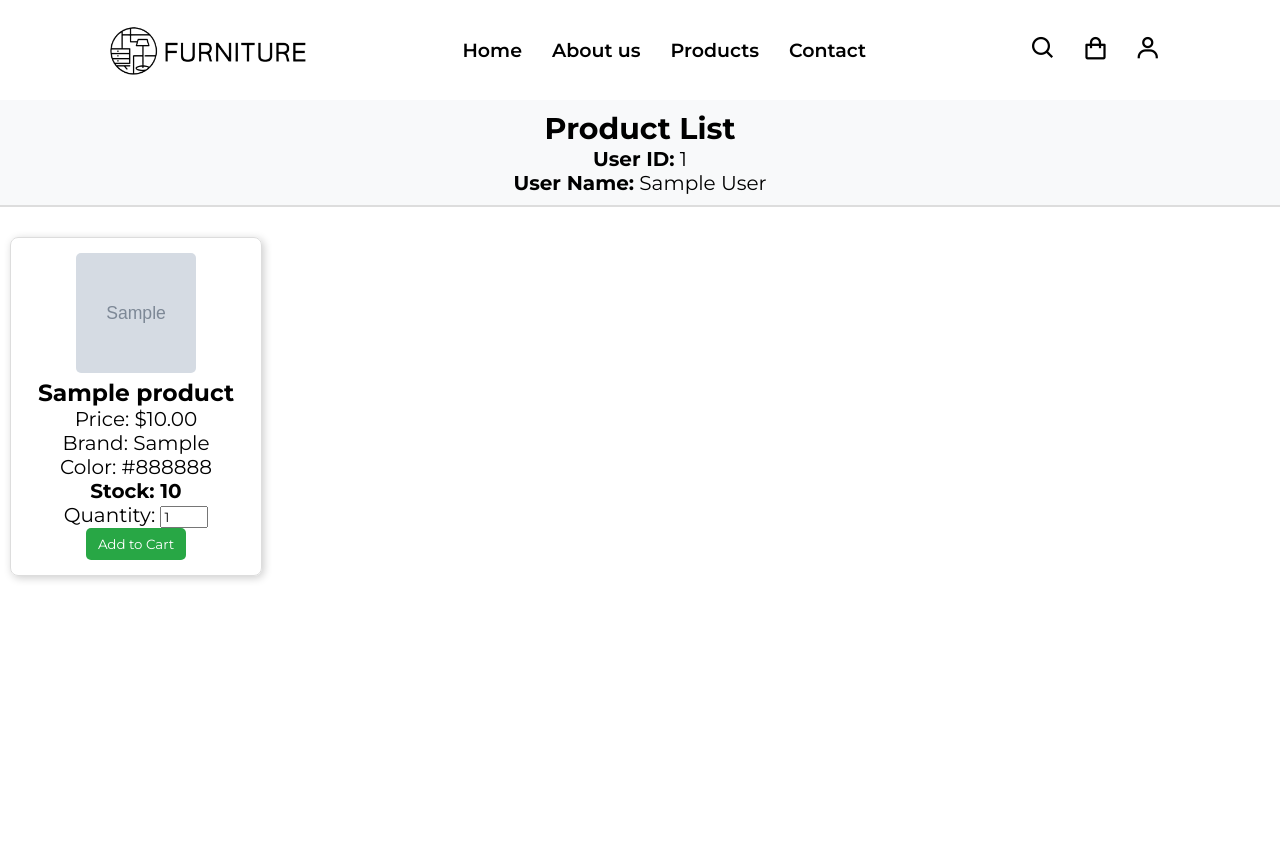
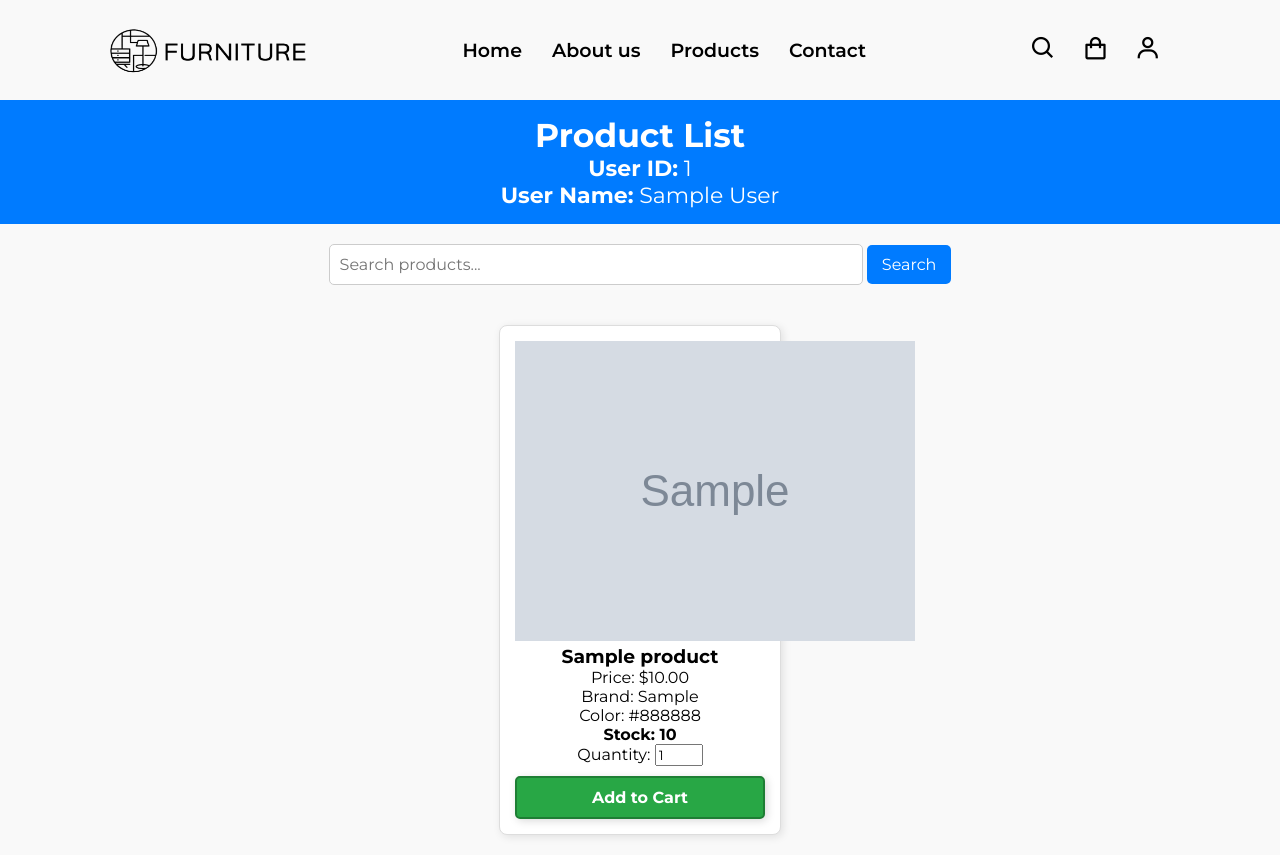
Before and after one commit to LEEJS-32/app, a PHP site: page /pages/member/product_list.php in a window 1280 px wide. Before the commit the page ends 581 px from the top, so only its background shows below. Run offline with PHP 8.4, Linux system fonts and the light colour scheme; the visitor is signed in with stand-in values (Sample User, id 1); tables that the repository leaves empty or names only in its code hold one stand-in row (values such as "Sample post"); grey boxes marked "Sample" are stand-in pictures.

Commit message:
Search bar

```diff
--- a/css/style.css
+++ b/css/style.css
@@ -1,6 +1,154 @@
+/* Main Section */
 main {
     margin: 0;
     left: 0;
     height: 88vh;
     padding: 0 8.5%;
 }
+
+/* General Styling */
+body {
+    font-family: Arial, sans-serif;
+    background-color: #f9f9f9;
+    margin: 0;
+    padding: 0;
+}
+
+/* Success Message */
+.success-message {
+    position: fixed;
+    top: 10px;
+    left: 50%;
+    transform: translateX(-50%);
+    background-color: #d4edda;
+    color: #155724;
+    padding: 12px;
+    text-align: center;
+    border: 1px solid #c3e6cb;
+    border-radius: 5px;
+    width: 50%;
+    font-weight: bold;
+    display: none;
+    z-index: 1000;
+}
+
+/* Header */
+.header {
+    background-color: #007bff;
+    color: white;
+    text-align: center;
+    padding: 15px;
+    font-size: 22px;
+    margin-bottom: 20px;
+}
+
+/* Search Bar */
+.search-container {
+    text-align: center;
+    margin-bottom: 20px;
+}
+
+.search-container form {
+    display: inline-block;
+    width: 50%;
+}
+
+.search-container input {
+    width: 80%;
+    padding: 10px;
+    font-size: 16px;
+    border: 1px solid #ccc;
+    border-radius: 5px;
+}
+
+.search-container button {
+    padding: 10px 15px;
+    font-size: 16px;
+    border: none;
+    background-color: #007bff;
+    color: white;
+    cursor: pointer;
+    border-radius: 5px;
+}
+
+.search-container button:hover {
+    background-color: #0056b3;
+}
+
+/* Product Container */
+.product-container {
+    display: flex;
+    flex-wrap: wrap;
+    justify-content: center;
+    gap: 20px;
+    padding: 20px;
+}
+
+/* Product Card */
+.product-card {
+    background: white;
+    border: 1px solid #ddd;
+    padding: 15px;
+    border-radius: 8px;
+    width: 250px;
+    text-align: center;
+    box-shadow: 2px 2px 8px rgba(0, 0, 0, 0.1);
+    transition: transform 0.2s ease-in-out;
+}
+
+.product-card:hover {
+    transform: translateY(-5px);
+    box-shadow: 4px 4px 12px rgba(0, 0, 0, 0.2);
+}
+
+/* No Products Message */
+.no-products {
+    text-align: center;
+    font-size: 18px;
+    color: #888;
+    margin-top: 20px;
+}
+
+/* Add to Cart Button - Green */
+.add-to-cart-btn {
+    background-color: #28a745; /* Green */
+    color: white;
+    font-weight: bold;
+    border: 2px solid #1e7e34;
+    padding: 10px 12px;
+    font-size: 16px;
+    cursor: pointer;
+    border-radius: 5px;
+    transition: all 0.3s ease-in-out;
+    box-shadow: 2px 2px 8px rgba(0, 0, 0, 0.15);
+    width: 100%;
+}
+
+.add-to-cart-btn:hover {
+    background-color: #218838; /* Darker green */
+    transform: scale(1.05);
+    box-shadow: 4px 4px 12px rgba(0, 0, 0, 0.2);
+}
+
+/* Out of Stock Button - Red */
+.out-of-stock-btn {
+    background-color: #dc3545;
+    color: white;
+    font-weight: bold;
+    border: 2px solid #b52b3b;
+    padding: 10px 12px;
+    font-size: 16px;
+    border-radius: 5px;
+    cursor: not-allowed;
+    width: 100%;
+}
+
+.out-of-stock-btn:hover {
+    background-color: #c82333;
+}
+
+/* Ensure buttons align properly */
+.product-form button {
+    display: block;
+    margin-top: 10px;
+}
--- a/pages/member/product_list.php
+++ b/pages/member/product_list.php
@@ -2,8 +2,8 @@
 session_start();
 require '../../db/db_connect.php';
 include '../../_header.php';
-// include '../../database.php';
 
+// Check if the user is logged in
 if (!isset($_SESSION['user_id']) || !isset($_SESSION['name'])) {
     die("You are not logged in. <a href='../signup_login.php'>Login here</a>");
 }
@@ -11,19 +11,26 @@ if (!isset($_SESSION['user_id']) || !isset($_SESSION['name'])) {
 $user_id = $_SESSION['user_id'];
 $user_name = $_SESSION['name'];
 
-// Fetch products from the database
+// Fetch search query (if any)
+$search_query = "";
+if (isset($_GET['search'])) {
+    $search_query = trim($_GET['search']);
+}
+
+// Fetch products from the database based on the search query
 $sql = "SELECT * FROM products WHERE status = 'active'";
+if (!empty($search_query)) {
+    $sql .= " AND name LIKE '%" . $conn->real_escape_string($search_query) . "%'";
+}
+
 $result = $conn->query($sql);
 if (!$result) {
     die("Error fetching products: " . $conn->error);
 }
 
-// Check for alert messages stored in session
-$alertMessage = "";
-if (isset($_SESSION['cart_message'])) {
-    $alertMessage = $_SESSION['cart_message'];
-    unset($_SESSION['cart_message']); // Clear the message after showing it
-}
+// Get alert message from session if exists
+$alertMessage = isset($_SESSION['cart_message']) ? $_SESSION['cart_message'] : "";
+unset($_SESSION['cart_message']); // Remove message after displaying it
 ?>
 
 <!DOCTYPE html>
@@ -32,62 +39,26 @@ if (isset($_SESSION['cart_message'])) {
     <meta charset="UTF-8">
     <meta name="viewport" content="width=device-width, initial-scale=1.0">
     <title>Product List</title>
-    <style>
-        body {
-            font-size: 20px;
-            font-family:'Times New Roman', Times, serif;
-        }
+    <link rel="stylesheet" href="../../css/style.css"> <!-- External CSS -->
 
-        .header {
-            background-color: #f8f9fa;
-            padding: 10px;
-            margin-bottom: 20px;
-            border-bottom: 2px solid #ddd;
-            text-align: center;
-        }
-        .product {
-            border: 1px solid #ddd;
-            padding: 15px;
-            margin: 10px;
-            width: 220px;
-            display: inline-block;
-            text-align: center;
-            border-radius: 8px;
-            box-shadow: 2px 2px 8px rgba(0, 0, 0, 0.2);
-        }
-        img {
-            width: 120px;
-            height: 120px;
-            object-fit: cover;
-            border-radius: 5px;
-        }
-        button {
-            background-color: #28a745;
-            color: white;
-            border: none;
-            padding: 8px 12px;
-            cursor: pointer;
-            border-radius: 5px;
-        }
-        button:disabled {
-            background-color: #ccc;
-            cursor: not-allowed;
-        }
-        button:hover {
-            background-color: #218838;
-        }
-    </style>
     <script>
-        // Show alert if there is a message from PHP session
-        window.onload = function() {
-            let message = "<?php echo $alertMessage; ?>";
+        window.onload = function () {
+            let message = document.getElementById("successMessage");
             if (message) {
-                alert(message);
+                message.style.display = "block"; // Show message
+                setTimeout(function () {
+                    message.style.display = "none"; // Hide after 2 seconds
+                }, 2000);
             }
         };
     </script>
 </head>
 <body>
+
+    <!-- Success Message (Placed at the very top) -->
+    <?php if (!empty($alertMessage)) { ?>
+        <div id="successMessage" class="success-message"><?php echo htmlspecialchars($alertMessage); ?></div>
+    <?php } ?>
 
     <div class="header">
         <h2>Product List</h2>
@@ -95,37 +66,47 @@ if (isset($_SESSION['cart_message'])) {
         <p><strong>User Name:</strong> <?php echo htmlspecialchars($user_name); ?></p>
     </div>
 
+    <!-- Search Bar -->
+    <div class="search-container">
+        <form method="GET" action="product_list.php">
+            <input type="text" name="search" placeholder="Search products..." value="<?php echo htmlspecialchars($search_query); ?>">
+            <button type="submit">Search</button>
+        </form>
+    </div>
+
+    <div class="product-container">
         <?php
         if ($result->num_rows > 0) {
             while ($row = $result->fetch_assoc()) {
                 $stock = intval($row['stock']);
-            echo "<div class='product'>";
-            echo "<img src='" . htmlspecialchars($row['image_url']) . "' alt='" . htmlspecialchars($row['name']) . "'>";
-            echo "<h3>" . htmlspecialchars($row['name']) . "</h3>";
-            echo "<p>Price: $" . number_format($row['price'], 2) . "</p>";
-            echo "<p>Brand: " . htmlspecialchars($row['brand']) . "</p>";
-            echo "<p>Color: " . htmlspecialchars($row['color']) . "</p>";
-            echo "<p><strong>Stock: " . $stock . "</strong></p>";
+                ?>
+                <div class="product-card">
+                    <img class="product-image" src="<?php echo htmlspecialchars($row['image_url']); ?>" alt="<?php echo htmlspecialchars($row['name']); ?>">
+                    <h3><?php echo htmlspecialchars($row['name']); ?></h3>
+                    <p>Price: $<?php echo number_format($row['price'], 2); ?></p>
+                    <p>Brand: <?php echo htmlspecialchars($row['brand']); ?></p>
+                    <p>Color: <?php echo htmlspecialchars($row['color']); ?></p>
+                    <p><strong>Stock: <?php echo $stock; ?></strong></p>
 
-            echo "<form action='add_to_cart.php' method='POST'>";
-            echo "<input type='hidden' name='product_id' value='" . htmlspecialchars($row['product_id']) . "'>";
-            if ($stock > 0) {
-                echo "<label>Quantity: <input type='number' name='quantity' value='1' min='1' max='" . $stock . "'></label>";
-                echo "<button type='submit'>Add to Cart</button>";
-            } else {
-                echo "<button type='button' disabled>Out of Stock</button>";
-            }
-            echo "</form>";
-            echo "</div>";
+                    <form action="add_to_cart.php" method="POST" class="product-form">
+                        <input type="hidden" name="product_id" value="<?php echo htmlspecialchars($row['product_id']); ?>">
+                        <?php if ($stock > 0) { ?>
+                            <label>Quantity: <input type="number" name="quantity" value="1" min="1" max="<?php echo $stock; ?>"></label>
+                            <button type="submit" class="add-to-cart-btn">Add to Cart</button>
+                        <?php } else { ?>
+                            <button type="button" class="out-of-stock-btn" disabled>Out of Stock</button>
+                        <?php } ?>
+                    </form>
+                </div>
+                <?php
             }
         } else {
-        echo "<p>No products available.</p>";
+            echo "<p class='no-products'>No products found.</p>";
         }
         ?>
+    </div>
 
 </body>
 </html>
 
-<?php
-$conn->close();
-?>
+<?php $conn->close(); ?>
```
Also changed, not shown: database.php (+30 -97 lines), pages/member/add_to_cart.php (+22 -22 lines), pages/member/view_cart.php (+28 -6 lines). Lines whose indentation alone changed are shown as unchanged.
